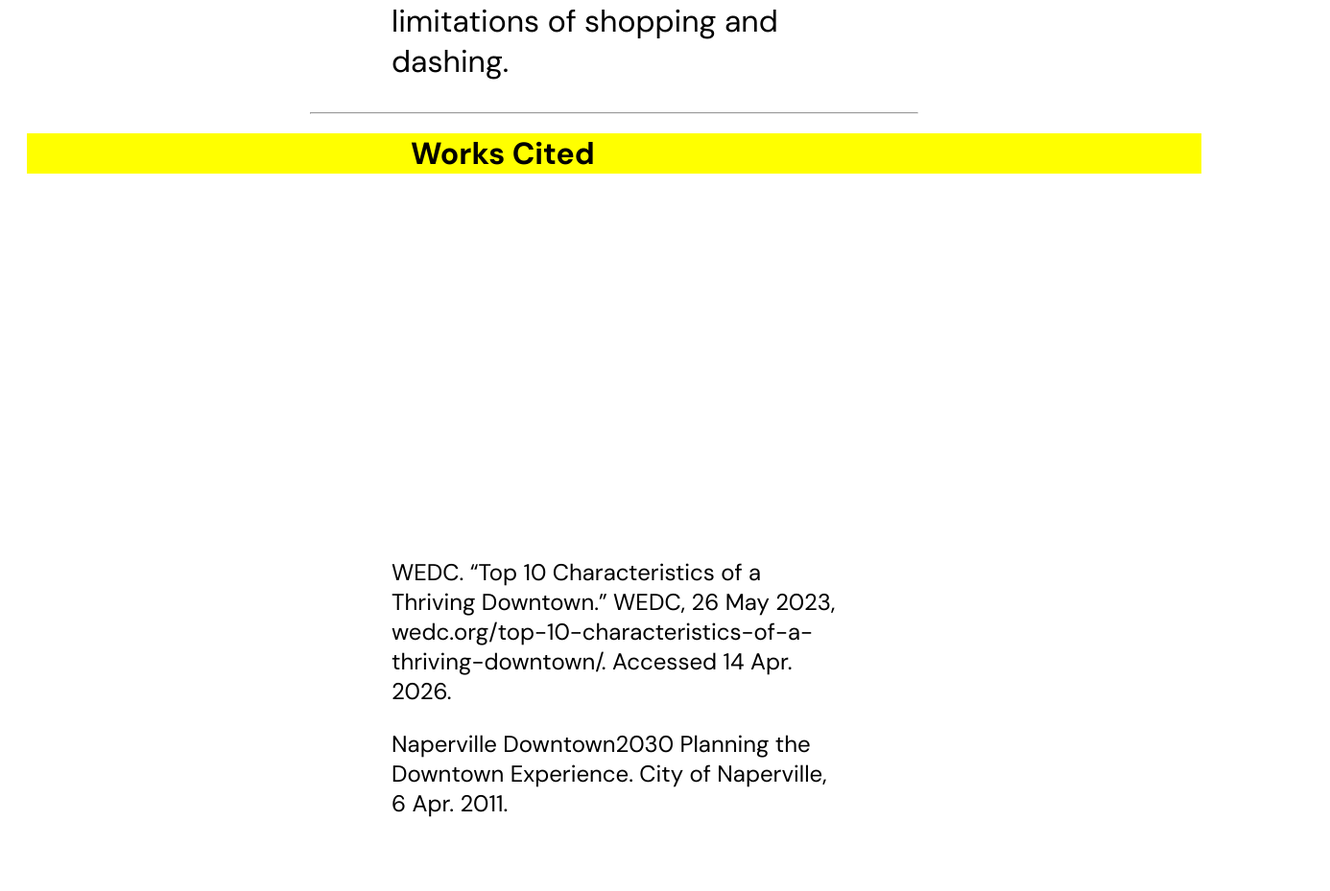
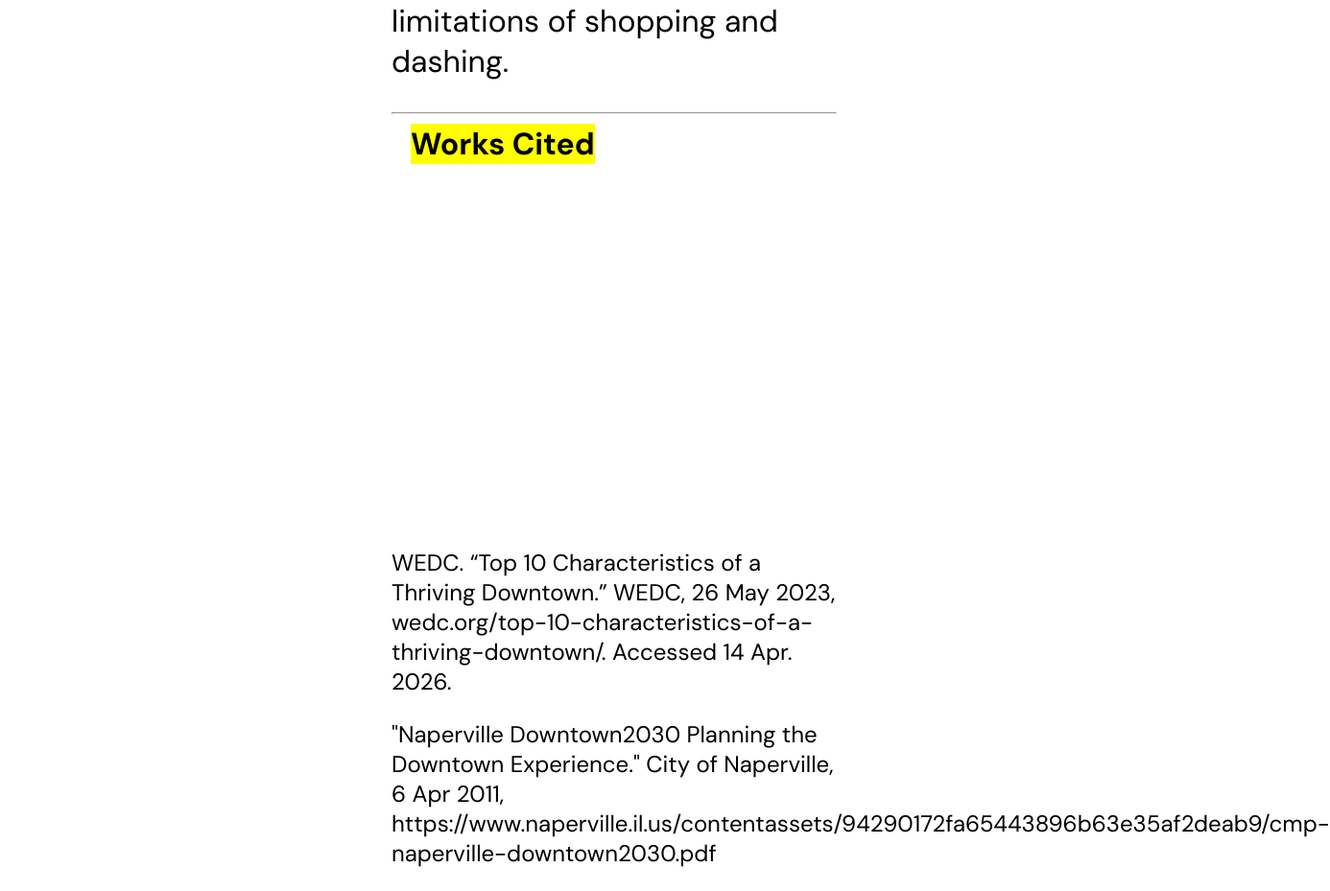
Before and after one commit to adamkuc9/multimedia-project, a plain HTML site: page index.html in a window 1280 px wide. Shown: the part 4245-5174 px from the top of the page at 96% size, 1386 px wide, since content can reach past the window. Before the commit the page ends 5122 px from the top, so only its background shows below. Drawn offline with Linux system fonts and the light colour scheme.

Commit message:
Hopefulyl fix

```diff
--- a/index.html
+++ b/index.html
@@ -30,11 +30,13 @@
         </p>
     </div>
     <hr>
-    <div class="highlight-yellow"><h2 style="font-size: 200%;">Works Cited</h2></div>
+    <h2 style="font-size: 200%;"><span class="highlight-yellow">Works Cited</span></h2>
     <div class="maintext">
-    <div style="font-size: 75%; margin-top: 10px;">
+    <div style="font-size: 75%;">
+        <div style="margin-top: 5px;">
         <p>WEDC. “Top 10 Characteristics of a Thriving Downtown.” WEDC, 26 May 2023, wedc.org/top-10-characteristics-of-a-thriving-downtown/. Accessed 14 Apr. 2026.</p>
-        <p>Naperville Downtown2030 Planning the Downtown Experience. City of Naperville, 6 Apr. 2011.</p>
+        <p>"Naperville Downtown2030 Planning the Downtown Experience." City of Naperville, 6 Apr 2011, https://www.naperville.il.us/contentassets/94290172fa65443896b63e35af2deab9/cmp-naperville-downtown2030.pdf</p>
+        </div>
     </div>
     </body>
 
--- a/styles.css
+++ b/styles.css
@@ -43,5 +43,8 @@ a:hover {
 }
 
 hr {
-    width: 50%;
+    margin-left: 50vh;
+    margin-right: 50vh;
+    margin-bottom: 10px;
+    margin-top: 10px;
 }
```
